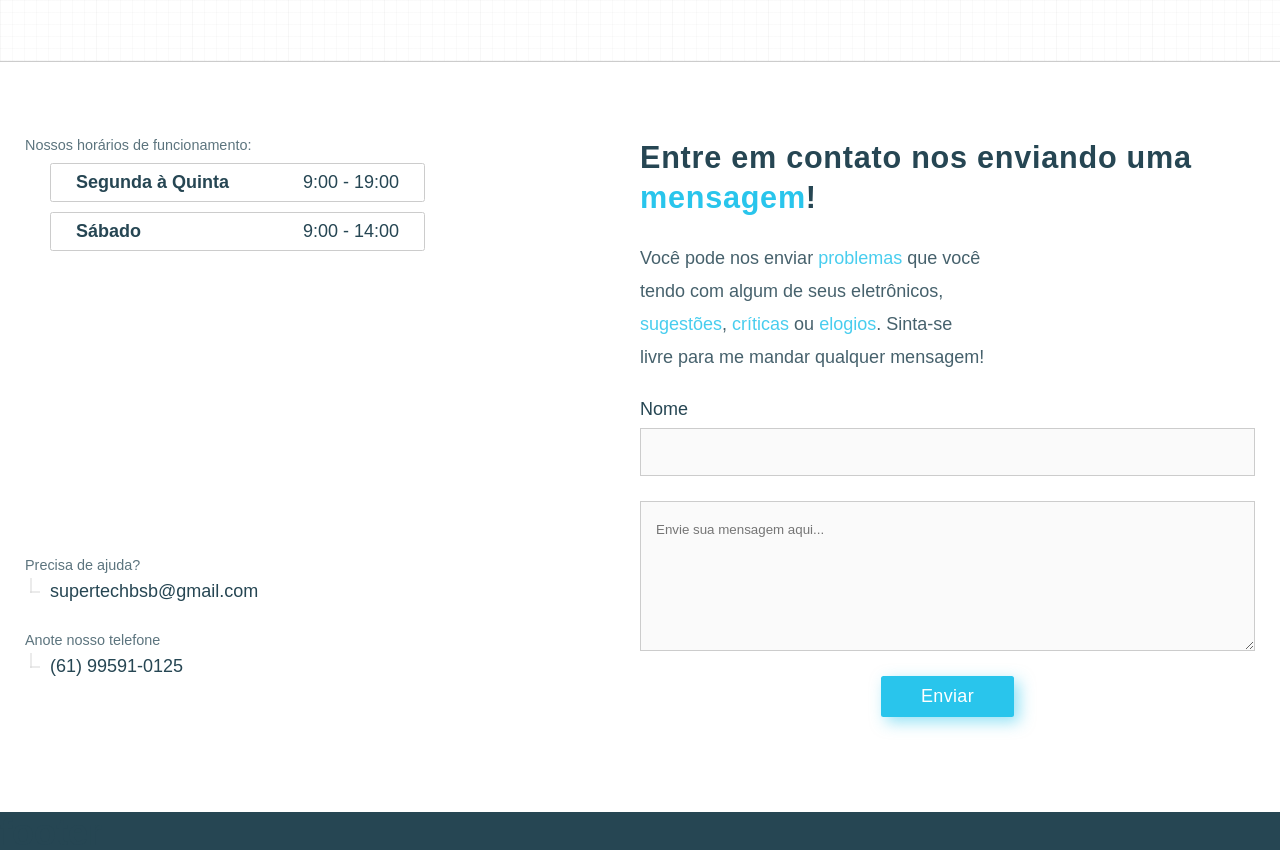
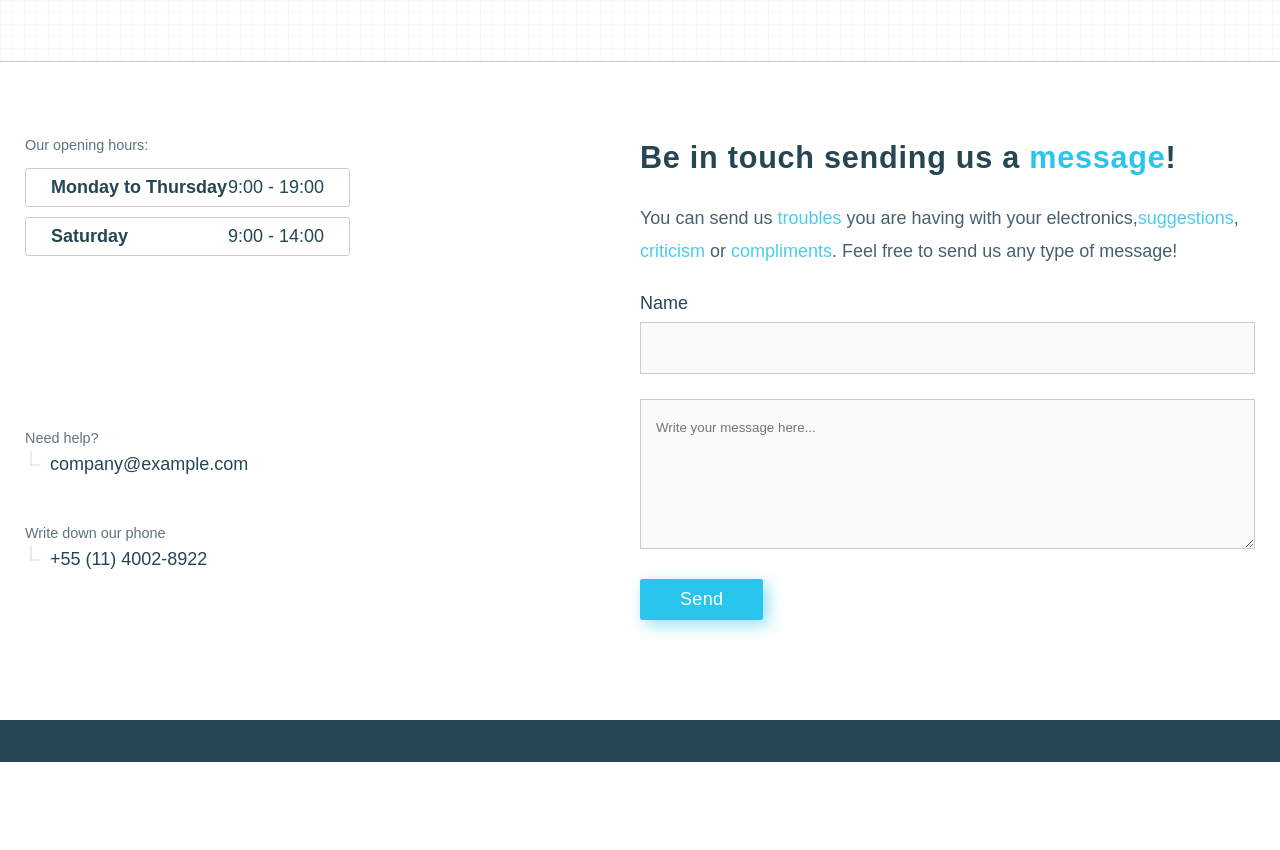
Before and after one commit to gasampaiosouza/tech-website, a Next.js app: page / in a window 1280 px wide. Shown: the part 1640-2490 px from the top of the page. After the commit the page ends 2402 px from the top, so only its background shows below. Built offline with nearby package versions, Linux system fonts and the light colour scheme.

Commit message:
change text to english

```diff
--- a/components/Contact/ContactData.tsx
+++ b/components/Contact/ContactData.tsx
@@ -4,13 +4,13 @@ const Contact: React.FC = () => {
 	return (
 		<div className={style.contact}>
 			<div className={style.email}>
-				<p className={style.title}>Precisa de ajuda?</p>
-				<span className={style.data}>supertechbsb@gmail.com</span>
+				<p className={style.title}>Need help?</p>
+				<span className={style.data}>company@example.com</span>
 			</div>
 
 			<div className={style.phone}>
-				<p className={style.title}>Anote nosso telefone</p>
-				<span className={style.data}>(61) 99591-0125</span>
+				<p className={style.title}>Write down our phone</p>
+				<span className={style.data}>+55 (11) 4002-8922</span>
 			</div>
 		</div>
 	);
--- a/components/Contact/Form.tsx
+++ b/components/Contact/Form.tsx
@@ -4,7 +4,7 @@ const Contact: React.FC = () => {
 	return (
 		<form className={style.form}>
 			<div className={style['form-name']}>
-				<label htmlFor="name">Nome</label>
+				<label htmlFor="name">Name</label>
 				<input
 					className={style.input}
 					type="text"
@@ -15,12 +15,12 @@ const Contact: React.FC = () => {
 			</div>
 
 			<textarea
-				placeholder="Envie sua mensagem aqui..."
+				placeholder="Write your message here..."
 				className={style.input}
 				required
 			></textarea>
 
-			<button className="btn">Enviar</button>
+			<button className="btn">Send</button>
 		</form>
 	);
 };
--- a/components/Contact/Message.tsx
+++ b/components/Contact/Message.tsx
@@ -4,13 +4,14 @@ const Contact: React.FC = () => {
 	return (
 		<div className={style.message}>
 			<h1 className={`${style['message-title']} title`}>
-				Entre em contato nos enviando uma <span>mensagem</span>!
+				Be in touch sending us a <span>message</span>!
 			</h1>
 
 			<p className={style['message-description']}>
-				Você pode nos enviar <span>problemas</span> que você tendo com algum de
-				seus eletrônicos, <span>sugestões</span>, <span>críticas</span> ou{' '}
-				<span>elogios</span>. Sinta-se livre para me mandar qualquer mensagem!
+				You can send us <span>troubles</span> you are having with your
+				electronics,
+				<span>suggestions</span>, <span>criticism</span> or{' '}
+				<span>compliments</span>. Feel free to send us any type of message!
 			</p>
 		</div>
 	);
--- a/components/Contact/OpeningHours.tsx
+++ b/components/Contact/OpeningHours.tsx
@@ -3,18 +3,18 @@ import style from './style.module.scss';
 const Contact: React.FC = () => {
 	const days = [
 		{
-			day: 'Segunda à Quinta',
+			day: 'Monday to Thursday',
 			time: '9:00 - 19:00',
 		},
 		{
-			day: 'Sábado',
+			day: 'Saturday',
 			time: '9:00 - 14:00',
 		},
 	];
 
 	return (
 		<div className={style.opening}>
-			<p className={style.title}>Nossos horários de funcionamento:</p>
+			<p className={style.title}>Our opening hours:</p>
 			{days.map((item) => (
 				<div className={style['opening-box']}>
 					<h2 className={style['opening-box-title']}>{item.day}</h2>
--- a/components/Contact/style.module.scss
+++ b/components/Contact/style.module.scss
@@ -30,7 +30,7 @@
 .form {
 	grid-row: 2;
 	margin: $default-spacing 0;
-	@include flex();
+	text-align: left;
 
 	.input {
 		width: 100%;
@@ -67,16 +67,14 @@
 		min-height: 150px;
 	}
 }
+
 .contact {
 	grid-row: 3;
-	display: flex;
-	flex-direction: column;
-	justify-content: flex-end;
 	margin: ($default-spacing * 2) 0;
 
 	.phone,
 	.email {
-		margin: 15px 0;
+		margin: 25px 0;
 
 		> .title {
 			position: relative;
@@ -119,12 +117,17 @@
 }
 
 .opening {
+	.title {
+		margin-bottom: 15px;
+	}
+
 	&-box {
 		user-select: none;
-		margin: 10px 0 0 $default-spacing;
+		margin: 10px 0;
 		padding: 8px $default-spacing;
 		border: $default-border;
-		width: 375px;
+		// width: 375px;
+		max-width: 325px;
 		@include flex(space-between, $direction: row);
 		border-radius: $border-radius;
 
@@ -142,9 +145,7 @@
 
 @media (min-width: 900px) {
 	.content {
-		height: 75vh;
 		grid-template-columns: 1fr 1fr;
-		grid-template-rows: 1fr 1fr;
 
 		.message,
 		.contact,
@@ -155,5 +156,16 @@
 
 	.message-description {
 		@include description(false, left);
+		max-width: none;
+	}
+
+	.contact {
+		display: flex;
+		flex-direction: column;
+		justify-content: flex-end;
+	}
+
+	.form-name > input.input {
+		font-size: 0.95em;
 	}
 }
```
